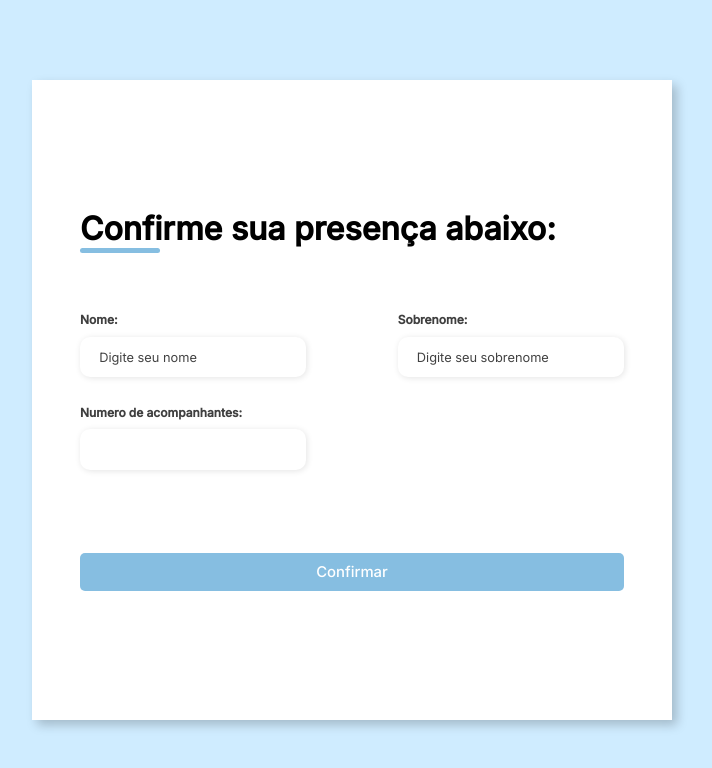
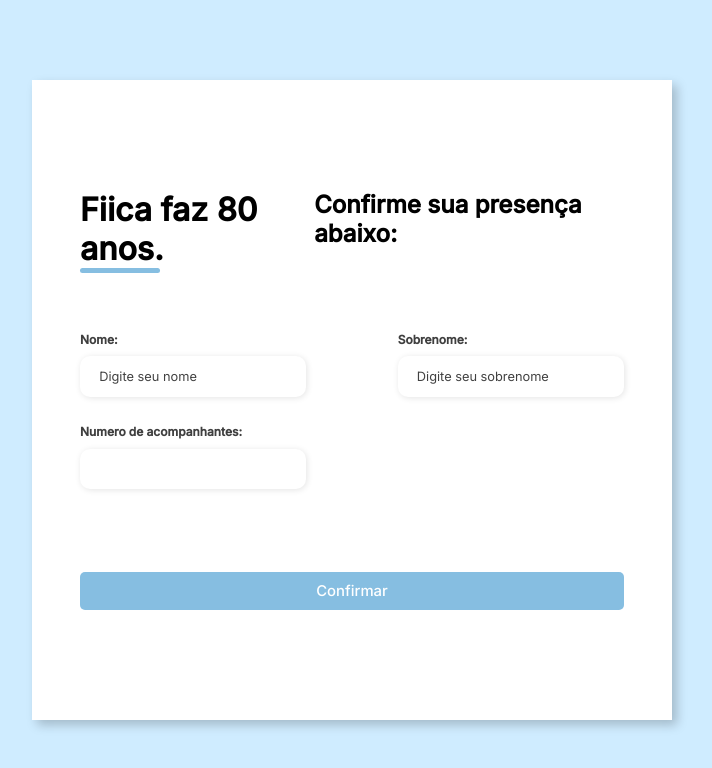
Before and after one commit to CarlosNeto27/Lista-de-Convidados, a plain HTML site: page index.html in a window 1280 px wide. Shown: the whole page, without its empty margins (288-1000 px from the left). Drawn offline with Linux system fonts and the light colour scheme.

Commit message:
Update index.html

```diff
--- a/index.html
+++ b/index.html
@@ -13,7 +13,10 @@
             <form action="https://api.sheetmonkey.io/form/qnLF27LQMg1jfBYqap1gnj" method="post">
                 <div class="form-header">
                     <div class="title">
-                        <h1>Confirme sua presença abaixo:</h1>
+                        <h1>Fiica faz 80 anos.</h1>
+                    </div>
+                    <div class="subtitle">
+                        <h2>Confirme sua presença abaixo:</h2>
                     </div>
                 </div>
                 <div class="input-group">
```
